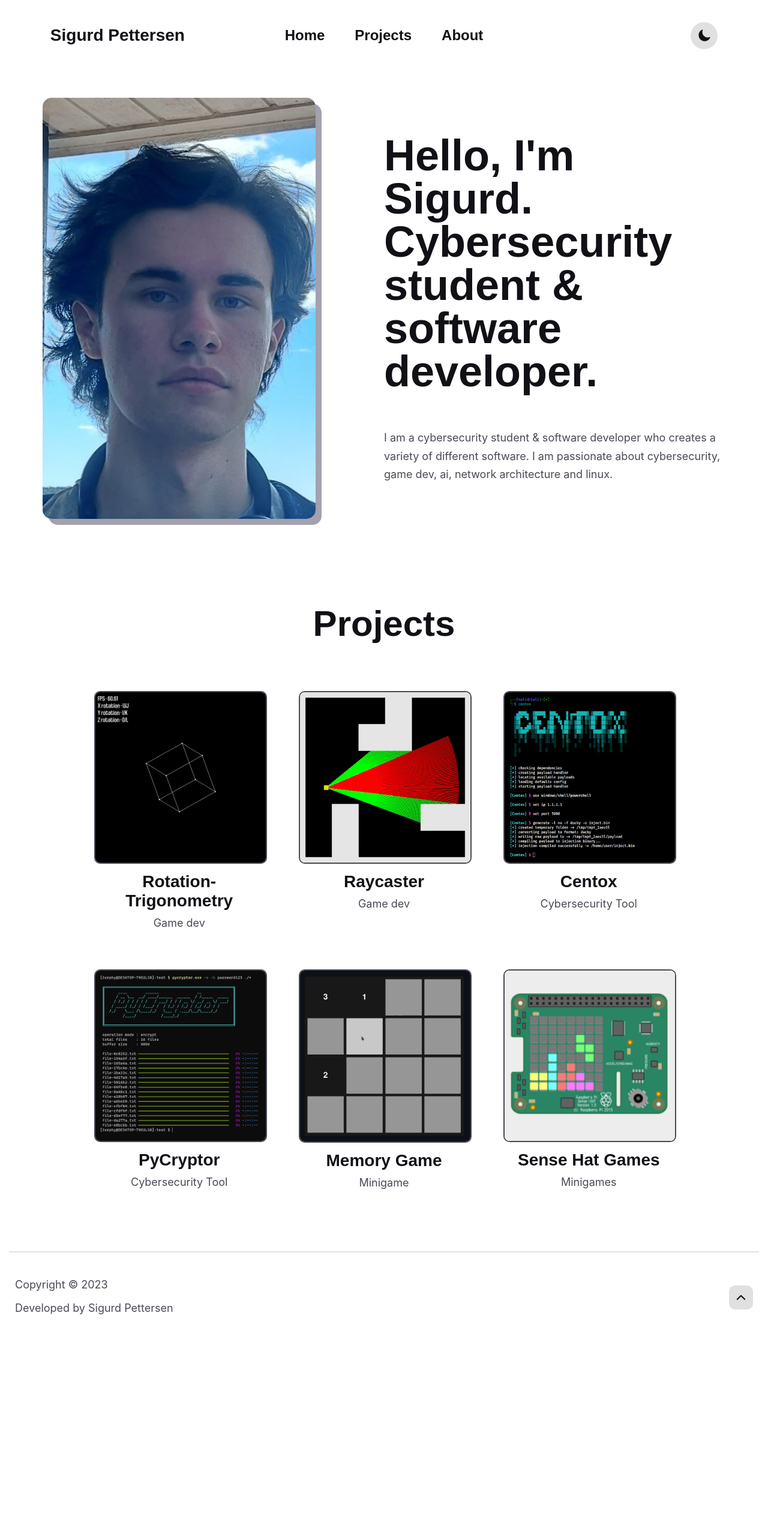
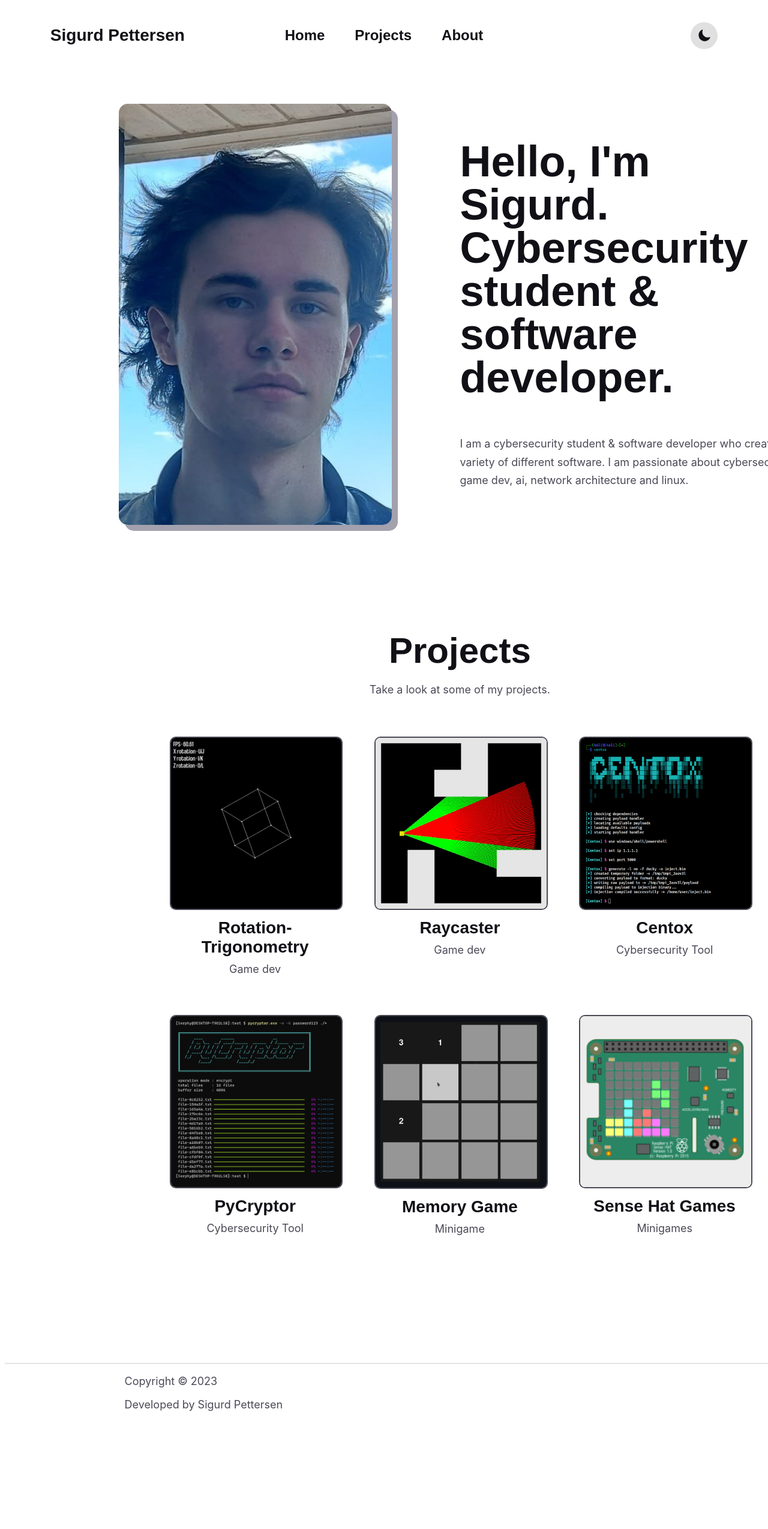
Before and after one commit to Serphyus/serphyus.github.io, a Jekyll site: the page built from index.html, in a window 1280 px wide. Shown: the whole page at 60% size. Built offline with Jekyll 4.4.1, drawn with Linux system fonts in a browser that asks for light colours; some web fonts are replaced; before the commit the page ends 2278 px from its top, so only the background shows below that.

Commit message:
improved spacing and updated containers

```diff
--- a/_includes/projects.html
+++ b/_includes/projects.html
@@ -1,5 +1,8 @@
 <div class="container projects">
-	<h1 class="page-title">Projects</h1>
+	<div class="container-intro">
+		<h1>Projects</h1>
+		<p>Take a look at some of my projects.</p>
+	</div>
 	<div class="showcase">
 		<article class="project">
 			<a href="https://github.com/Serphyus/Rotation-Trigonometry">
--- a/assets/css/main.css
+++ b/assets/css/main.css
@@ -142,13 +142,17 @@ html[data-theme="light"] .dark-toggle {
   padding-left: 15%;
   padding-right: 15%;
   max-width: 1250px;
-  padding: 25px 0 25px 0;
-  margin: 40px auto 40px auto; }
+  margin: 75px auto 175px auto; }
 
-.page-title {
+.container-intro {
   width: 100%;
-  font-size: 60px;
-  text-align: center; }
+  text-align: center;
+  margin-bottom: 40px; }
+  .container-intro * {
+    margin-top: 20px;
+    margin-bottom: 20px; }
+  .container-intro h1 {
+    font-size: 60px; }
 
 .introduction {
   display: flex;
```
Also changed, not shown: src/styles/_page.scss (+14 -4 lines).
